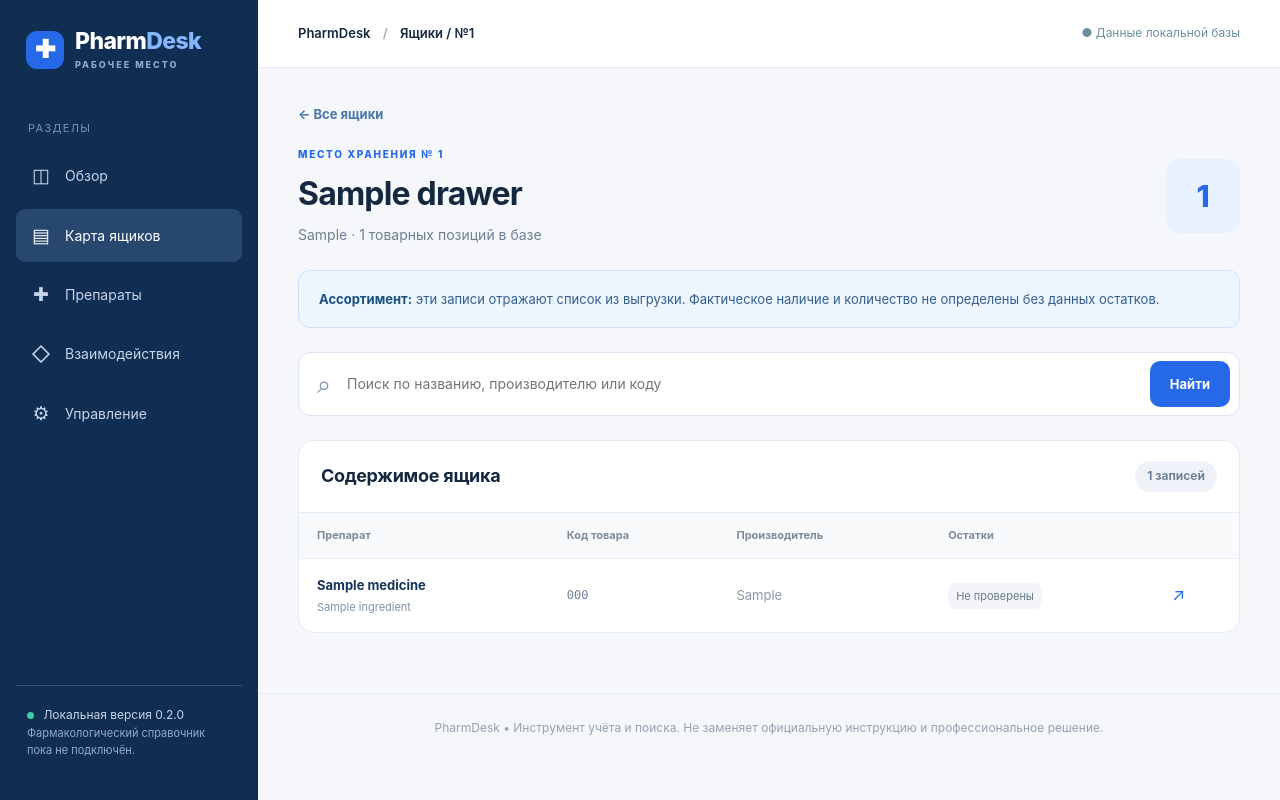
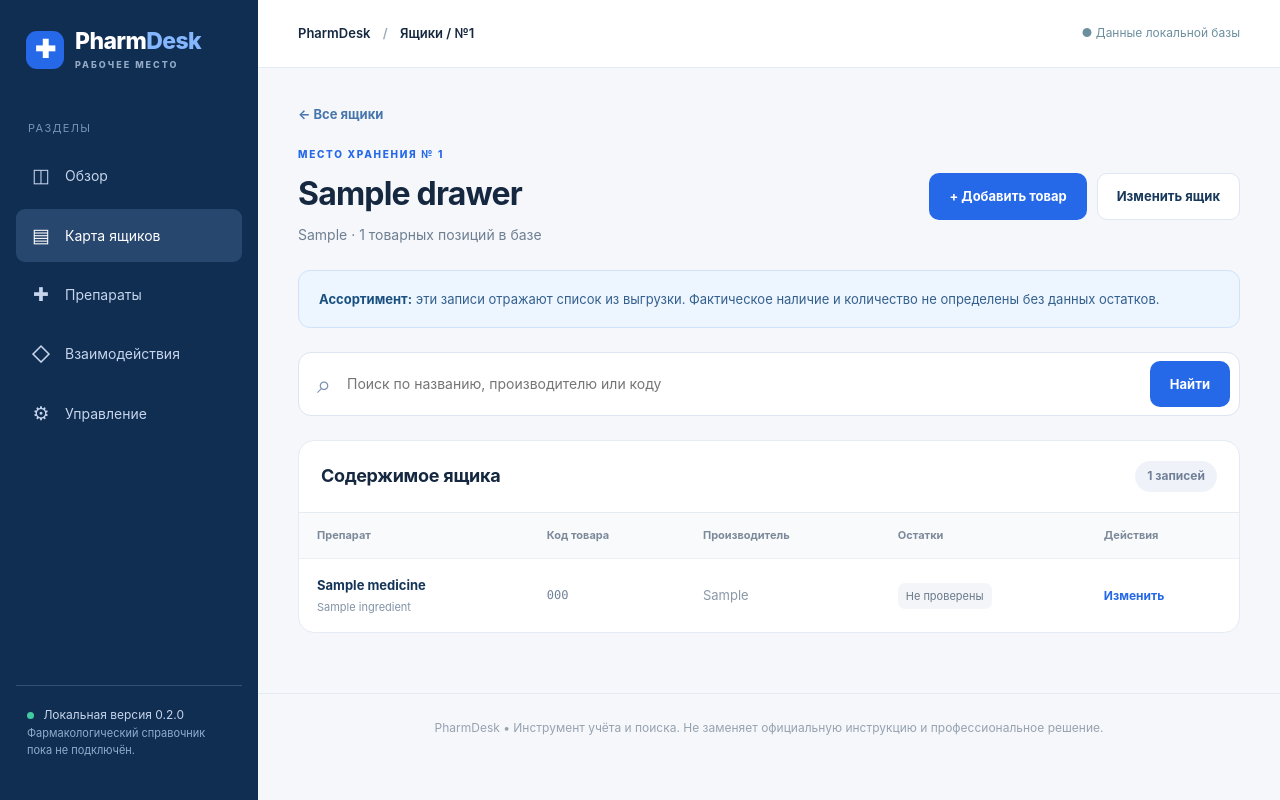
Before and after one commit to BogdanMaslyuk/PharmDesk, a FastAPI app: page /drawers/1 in a window 1280 px wide. Run offline with FastAPI, Linux system fonts and the light colour scheme; tables that the repository leaves empty hold one stand-in row (values such as "Sample post").

Commit message:
Connect inventory management actions in app/templates/drawer.html

```diff
--- a/app/templates/drawer.html
+++ b/app/templates/drawer.html
@@ -2,8 +2,8 @@
 {% block title %}Ящик №{{ drawer.number }}{% endblock %}
 {% block breadcrumb %}<a href="/drawers">Ящики</a> / №{{ drawer.number }}{% endblock %}
 {% block content %}
-<a class="backlink" href="/drawers">← Все ящики</a><div class="section-header"><div><div class="eyebrow">МЕСТО ХРАНЕНИЯ № {{ drawer.number }}</div><h1>{{ drawer.name }}</h1><p>{{ drawer.location or 'Расположение не указано' }} · {{ count }} товарных позиций в базе</p></div><div class="drawer-big-number">{{ drawer.number }}</div></div>
+<a class="backlink" href="/drawers">← Все ящики</a><div class="section-header"><div><div class="eyebrow">МЕСТО ХРАНЕНИЯ № {{ drawer.number }}</div><h1>{{ drawer.name }}</h1><p>{{ drawer.location or 'Расположение не указано' }} · {{ count }} товарных позиций в базе</p></div><div class="actions"><a class="btn btn-primary" href="/manage/drawers/{{ drawer.number }}/items/new">+ Добавить товар</a><a class="btn btn-white" href="/manage/drawers/{{ drawer.number }}/edit">Изменить ящик</a></div></div>
 <div class="notice"><b>Ассортимент:</b> эти записи отражают список из выгрузки. Фактическое наличие и количество не определены без данных остатков.</div>
 <form action="/drawers/{{ drawer.number }}" method="get" class="search-row"><span>⌕</span><input type="search" name="q" value="{{ q }}" placeholder="Поиск по названию, производителю или коду" aria-label="Поиск по ящику"><button class="btn btn-primary" type="submit">Найти</button></form>
-<section class="panel table-panel"><div class="panel-head"><h2>Содержимое ящика</h2><span class="counter">{{ items|length }} записей</span></div><div class="table-wrap"><table><thead><tr><th>Препарат</th><th>Код товара</th><th>Производитель</th><th>Остатки</th><th></th></tr></thead><tbody>{% for item in items %}<tr><td><a href="/medicines/{{ item.medicine.id }}" class="drug-name">{{ item.medicine.name }}</a>{% if item.medicine.ingredients %}<div class="drug-substance">{{ item.medicine.ingredients|map(attribute='name')|join(', ') }}</div>{% endif %}</td><td class="code">{{ item.article_code }}</td><td class="muted">{{ item.medicine.manufacturer or '—' }}</td><td><span class="neutral-pill">Не проверены</span></td><td><a href="/medicines/{{ item.medicine.id }}" class="row-arrow" aria-label="Открыть карточку">↗</a></td></tr>{% else %}<tr><td colspan="5" class="empty-cell">По запросу препараты не найдены.</td></tr>{% endfor %}</tbody></table></div></section>
+<section class="panel table-panel"><div class="panel-head"><h2>Содержимое ящика</h2><span class="counter">{{ items|length }} записей</span></div><div class="table-wrap"><table><thead><tr><th>Препарат</th><th>Код товара</th><th>Производитель</th><th>Остатки</th><th>Действия</th></tr></thead><tbody>{% for item in items %}<tr><td><a href="/medicines/{{ item.medicine.id }}" class="drug-name">{{ item.medicine.name }}</a>{% if item.medicine.ingredients %}<div class="drug-substance">{{ item.medicine.ingredients|map(attribute='name')|join(', ') }}</div>{% endif %}</td><td class="code">{{ item.article_code }}</td><td class="muted">{{ item.medicine.manufacturer or '—' }}</td><td><span class="neutral-pill">Не проверены</span></td><td><a class="text-link" href="/manage/items/{{ item.id }}/edit">Изменить</a></td></tr>{% else %}<tr><td colspan="5" class="empty-cell">По запросу препараты не найдены.</td></tr>{% endfor %}</tbody></table></div></section>
 {% endblock %}
```
